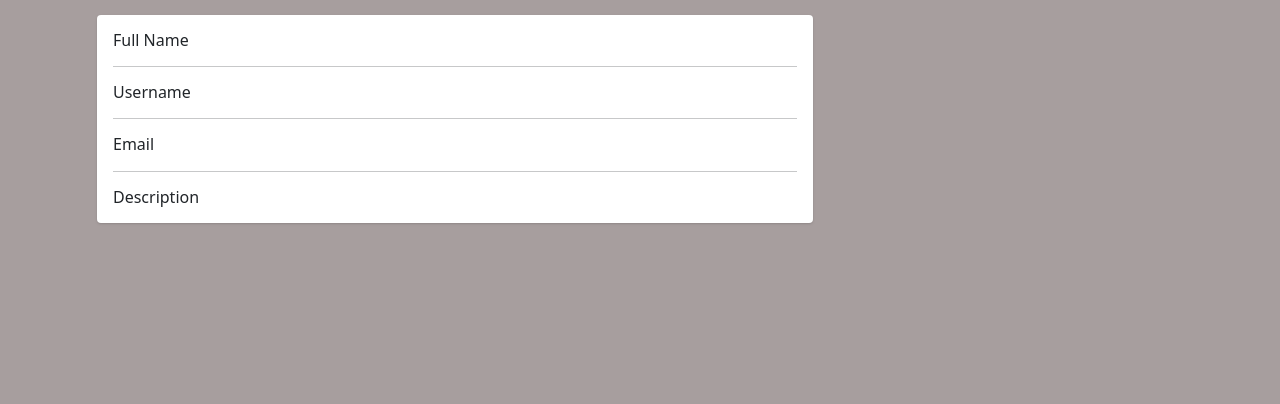
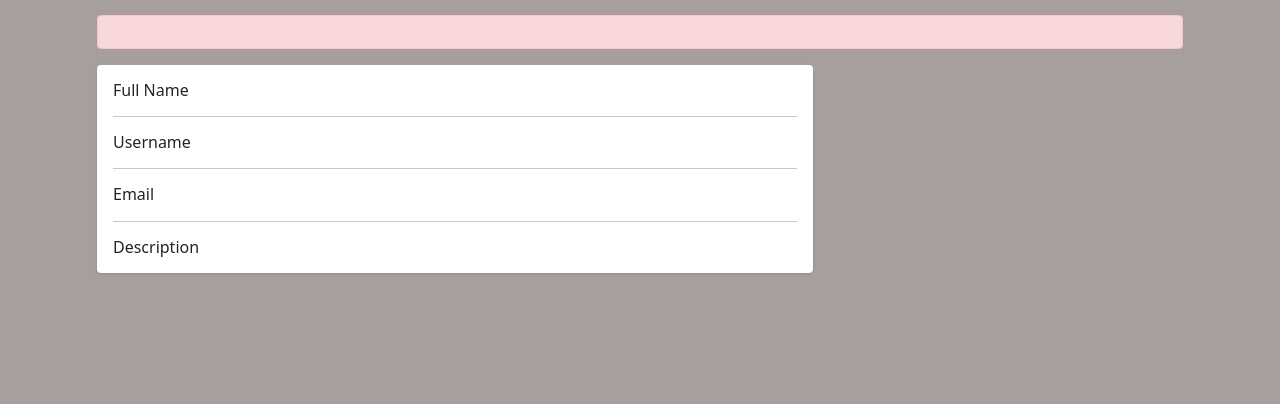
Before and after one commit to amanpandey-crypto/LostFound, a Django app: template accounts/templates/accounts/postuser.html in a window 1280 px wide. Shown: the part 72-476 px from the top of the page. Run offline with Django 3.2, Linux system fonts and the light colour scheme; the template is opened without the code that fills it, so the values that code supplies are empty.

Commit message:
Update postuser.html

```diff
--- a/accounts/templates/accounts/postuser.html
+++ b/accounts/templates/accounts/postuser.html
@@ -54,11 +54,11 @@
 </style>
 <div class="container">
     <div class="main-body ">
-      {% for message in messages %}
-      <div id="messages" class="alert alert-danger" role="alert">
+      <div class="alert alert-danger" role="alert">
+        {% for message in messages %}
         {{message}}
+        {% endfor %}
       </div>
-      {% endfor %}
         <div class="row">
             <div class="col-md-8">
               <div class="card mb-3">
```
